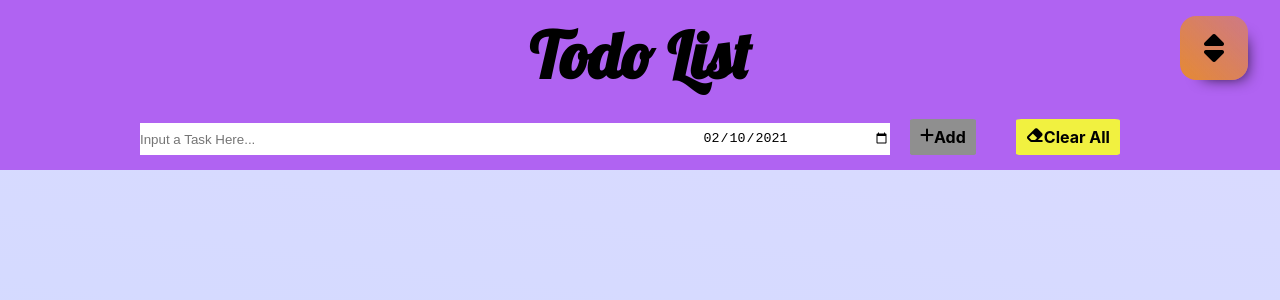
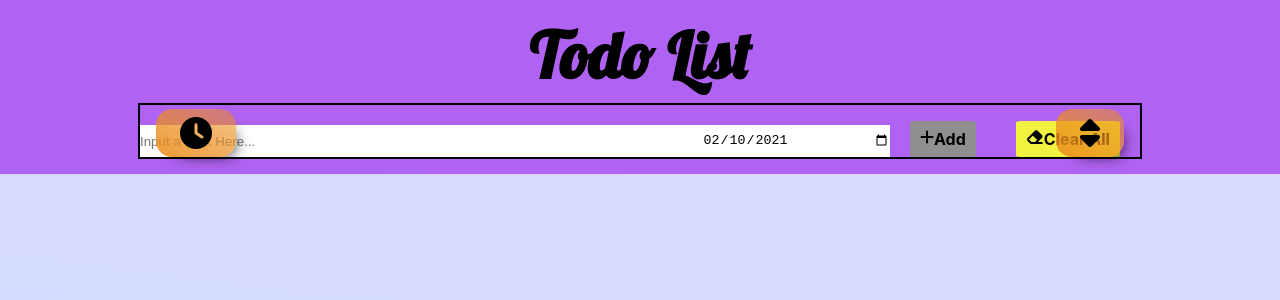
Before and after one commit to BigCityC/ToDoApp, a React (Create React App) app: page / in a window 1280 px wide. Shown: the top 300 px of the page. Built offline with nearby package versions, Linux system fonts and the light colour scheme.

Commit message:
added date-sort button andchanged name sort to have the same styling/position

```diff
--- a/src/App.css
+++ b/src/App.css
@@ -54,6 +54,35 @@ header {
   margin: 0 auto;
   width: 80%;
   align-items: flex-end;
+  border: 2px solid;
+  position: relative;
+}
+.sort-button {
+  border-radius: 1rem;
+  padding: 0.5rem 1.5rem;
+  position: absolute;
+  background: linear-gradient(
+          to right top,
+          rgba(235, 142, 30,0.9),
+          rgba(235, 142, 30,0.5));
+  cursor: pointer;
+  -webkit-box-shadow: var(--box-shadow-specs);
+  -moz-box-shadow: var(--box-shadow-specs);
+  box-shadow: var(--box-shadow-specs);
+}
+.sort-button:hover {
+  background: linear-gradient(
+          to right top,
+          rgba(235, 130, 0,0.9),
+          rgba(235, 130, 0,0.5));
+}
+
+.date {
+  left: 1em;
+}
+
+.name {
+  right: 1em;
 }
 
 .input-text {
@@ -62,11 +91,6 @@ header {
   flex: 3;
 
 }
-
-/*.input-text input {*/
-/*  width: 400px;*/
-/*  height: 35px;*/
-/*}*/
 
 #todolist-input {
   flex: 3;
@@ -136,35 +160,6 @@ ul {
   width: 100%;
   margin: 0 auto;
 
-}
-
-.sort-button {
-  border-radius: 1rem;
-  position: fixed;
-  top: 1rem;
-  right: 1rem;
-  padding: 0.5rem 1.5rem;
-  background: linear-gradient(
-          to right top,
-          rgba(235, 142, 30,0.9),
-          rgba(235, 142, 30,0.5));
-  cursor: pointer;
-  -webkit-box-shadow: var(--box-shadow-specs);
-  -moz-box-shadow: var(--box-shadow-specs);
-  box-shadow: var(--box-shadow-specs);
-}
-@media only screen and (min-width: 992px) {
-  .sort-button {
-    top: 1rem;
-    right: 2rem;
-    padding: 1rem 1.5rem;
-  }
-}
-.sort-button:hover {
-  background: linear-gradient(
-          to right top,
-          rgba(235, 130, 0,0.9),
-          rgba(235, 130, 0,0.5));
 }
 
 /*LISTITEM.JS STYLING*/
--- a/src/App.js
+++ b/src/App.js
@@ -93,6 +93,12 @@ function App() {
             <header>
                 <h2 className="app-title">Todo List</h2>
                 <div className="wrapper">
+                    <span className="date sort-button">
+                        <i className="fas fa-clock fa-2x"/>
+                    </span>
+                    <span className="name sort-button" onClick={toggleSort}>
+                        <i className="fas fa-sort fa-2x"/>
+                    </span>
                 <div className="input-text">
                     <input id="todolist-input"
                            placeholder="Input a Task Here..."
--- a/src/TodoList.js
+++ b/src/TodoList.js
@@ -8,9 +8,6 @@ export default function TodoList({items, checkedItem, removeItems, setItems, tog
     return (
         <main>
             <ul id="myUL">
-                <span className="sort-button" onClick={toggleSort}>
-                    <i className="fas fa-sort fa-2x"/>
-                </span>
                 {items.map((item, index) => (
                     <ListItem
                         key={index}
```
